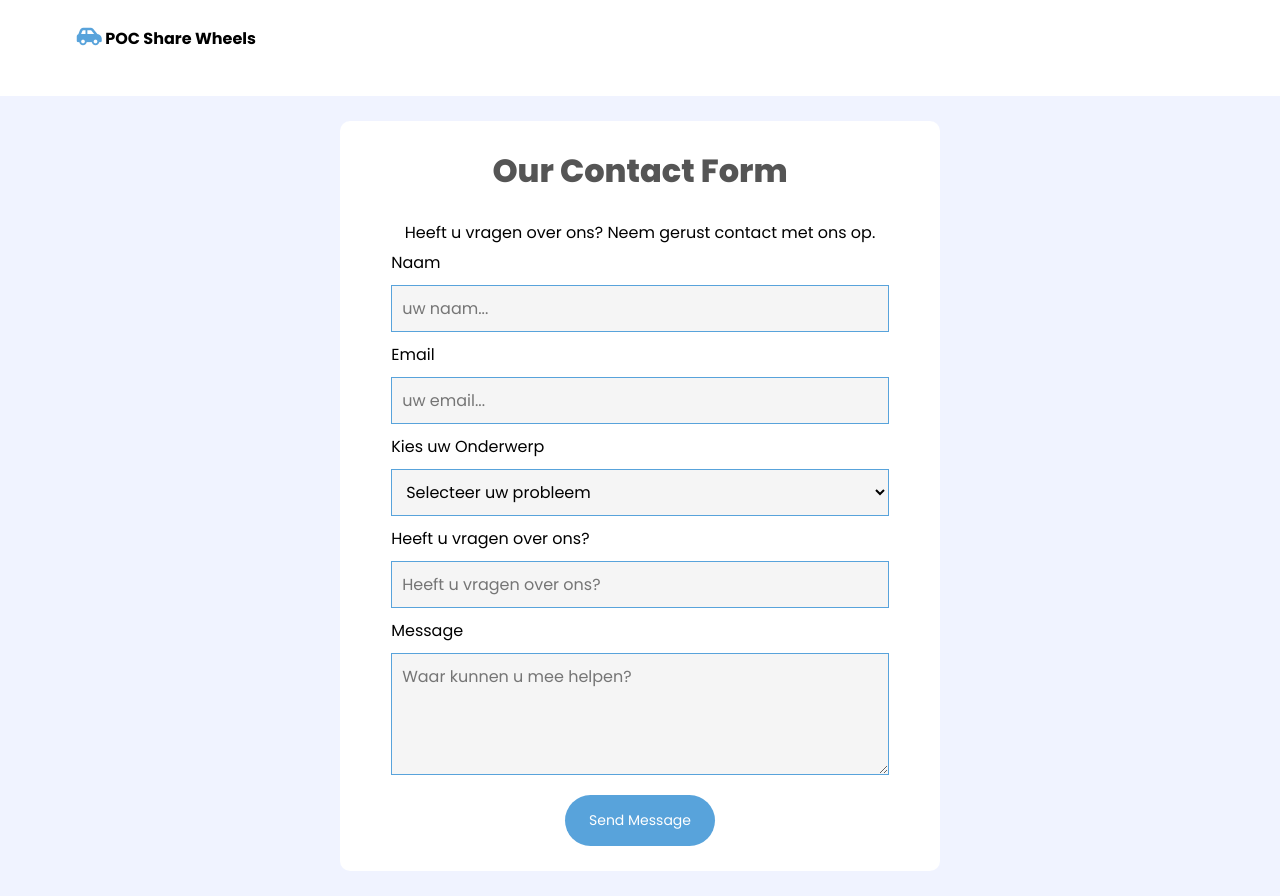
After one commit to mkouelambou3/examenproject_2022, a PHP site: page /contact.html in a window 1280 px wide. The commit adds this page. Run offline with PHP 8.4, Linux system fonts and the light colour scheme; some libraries are stand-ins or nearby versions.

Commit message:
save code

```diff
--- a/about.html
+++ b/about.html
@@ -43,7 +43,7 @@
                                    <li><a href="#">Producten</a></li>
                                    <li><a href="#">Reserveren</a></li>
                                    <li><a href="#">Login</a></li>
-                                   <li><a href="#">Contact</a></li>
+                                   <li><a href="contact.html">Contact</a></li>
                             </ul>
                      </div>
                      <i class="fa fa-bars" onclick="showMenu()"></i>
--- /dev/null
+++ b/contact-style.css
@@ -0,0 +1,100 @@
+@import url('https://fonts.googleapis.com/css2?family=Poppins:wght@100;200;300;400;500;600;700;800;900&display=swap');
+
+       *{
+              margin: 0;
+              padding: 0;
+              box-sizing: border-box;
+              font-family: 'Poppins', sans-serif;
+       }
+
+       nav {
+              display: flex;
+              padding: 2% 6%;
+              align-items: center;
+              text-align: center;
+              justify-content: space-between;
+       }
+
+       nav .logo{
+              margin-bottom: 20px;
+              text-decoration: none;
+              font-size: 16px;
+              color: #000;
+              font-weight: bold;
+       }
+
+       nav .fa-solid{
+              font-size: 20px;
+              color: #58A3DB;
+       }
+
+       p{
+              text-align: center;
+       }
+
+       .container{
+              width: 100%;
+              height: 100vh;
+              background-color: #f0f3ff;
+              display: flex;
+              align-items: center;
+              justify-content: center;
+       }
+
+       form{
+              background: #fff;
+              display: flex;
+              flex-direction: column;
+              padding: 2vw 4vw;
+              width: 90%;
+              max-width: 600px;
+              border-radius: 10px;
+       }
+
+       form h1{
+              color: #555;
+              font-weight: 800;
+              margin-bottom: 20px;
+              text-align: center;
+       }
+
+       form p{
+              margin: 5px;
+       }
+
+       form input, form textarea{
+              border: 1px solid #58A3DB; ;
+              margin: 10px 0;
+              padding: 10px;
+              outline: none;
+              background-color: #f5f5f5;
+              font-size: 16px;
+       }
+
+       form button{
+              padding: 15px;
+              background: #58A3DB;
+              color: #fff;
+              font-size: 14px;
+              border: 0;
+              outline: none;
+              cursor: pointer;
+              width: 150px;
+              margin: 10px auto 0;
+              border-radius: 30px;
+       }
+
+       form select{
+              border: 1px solid #58A3DB; ;
+              margin: 10px 0;
+              padding: 10px;
+              outline: none;
+              background-color: #f5f5f5;
+              font-size: 16px;
+       }
+
+       form button:hover{
+              border: 1px solid #000;
+              background: #24c8b7;
+              transition: 1s;
+       }
--- /dev/null
+++ b/contact.html
@@ -0,0 +1,42 @@
+<html>
+       <head>
+              <meta charset="UTF-8">
+              <meta http-equiv="X-UA-Compatible" content="IE=edge">
+              <meta name="viewport" content="width=device-width, initial-scale=1.0">
+              <title>POC Share Wheels - Contact Form</title>
+              <link rel="stylesheet" href="contact-style.css">
+              <link href="https://fonts.googleapis.com/css2?family=Poppins:wght@100;200;300;400;500;600;700;800;900&display=swap" rel="stylesheet">
+              <script src="https://kit.fontawesome.com/d6dc7c8001.js" crossorigin="anonymous"></script>
+       </head>
+       <section class="header">
+              <nav>
+                     <a href="home.html" class="logo">
+                            <i class="fa-solid fa-car-side"></i> POC Share Wheels
+                     </a>
+       </section>
+       <div class="container">
+              <form action="contacts.php" method="post">
+                     <h1>Our Contact Form</h1>
+                     <p>Heeft u vragen over ons? Neem gerust contact met ons op.</p>
+                     <label for="fullname"> Naam</label>
+                     <input type="text" id="flname" placeholder="uw naam..." required>
+                     <label for="email"> Email</label>
+                     <input type="email" id="email" placeholder="uw email..." required>
+                     <label for="subject-selection">Kies uw Onderwerp</label>
+                     <select id="subject-selection" name="sub-selection">
+                            <option value="">Selecteer uw probleem</option>
+                            <option value="billing">Problemen met aankoop</option>
+                            <option value="tech">Technische problemen</option>
+                            <option value="support">Support</option>
+                     </select>
+                     <label for="title">Heeft u vragen over ons?</label>
+                     <input type="text" id="title" name="email_title" required
+                     placeholder="Heeft u vragen over ons?" pattern=[A-Za-z0-9\s]{8,60}>
+                     <label for="message">Message</label>
+                     <textarea id="message" rows="4" placeholder="Waar kunnen u mee helpen?"></textarea>
+                     <button type="submit">Send Message</button>
+              </form>
+       </div>
+
+
+</html>
--- a/home.html
+++ b/home.html
@@ -50,7 +50,7 @@
               <section class="header">
                      <nav>
                      <a href="home.html" class="logo">
-                            <i class="fa-solid fa-car-side"></i> POC Share Wheels
+                            <i class="fa-solid fa-car-side"></i>POC Share Wheels
                      </a>
                      <div class="nav-links" id="navLinks">
                             <!-- Reposnive bar open and close -->
@@ -61,7 +61,7 @@
                                    <li><a href="#">Producten</a></li>
                                    <li><a href="#">Reserveren</a></li>
                                    <li><a href="#">Login</a></li>
-                                   <li><a href="#">Contact</a></li>
+                                   <li><a href="contact.html">Contact</a></li>
                             </ul>
                      </div>
                      <i class="fa fa-bars" onclick="showMenu()"></i>
--- a/style.css
+++ b/style.css
@@ -34,14 +34,17 @@
    }
 
    nav .logo{
+
         margin-bottom: 20px;
         text-decoration: none;
-        font-size: 24px;
+        font-size: 20px;
         color: #fff3f3;
         font-weight: bold;
    }
 
    nav .fa-solid{
+         margin-bottom: 15px;
+        padding: 10px;
         font-size: 40px;
         color: #58A3DB;
    }
```
Also changed, not shown: contact-view.php (added, +19 -0 lines), contact.css (deleted, +0 -200 lines), contacts.php (added, +28 -0 lines), Montserrat-Bold.ttf (deleted), images/contact-img.png (added).
